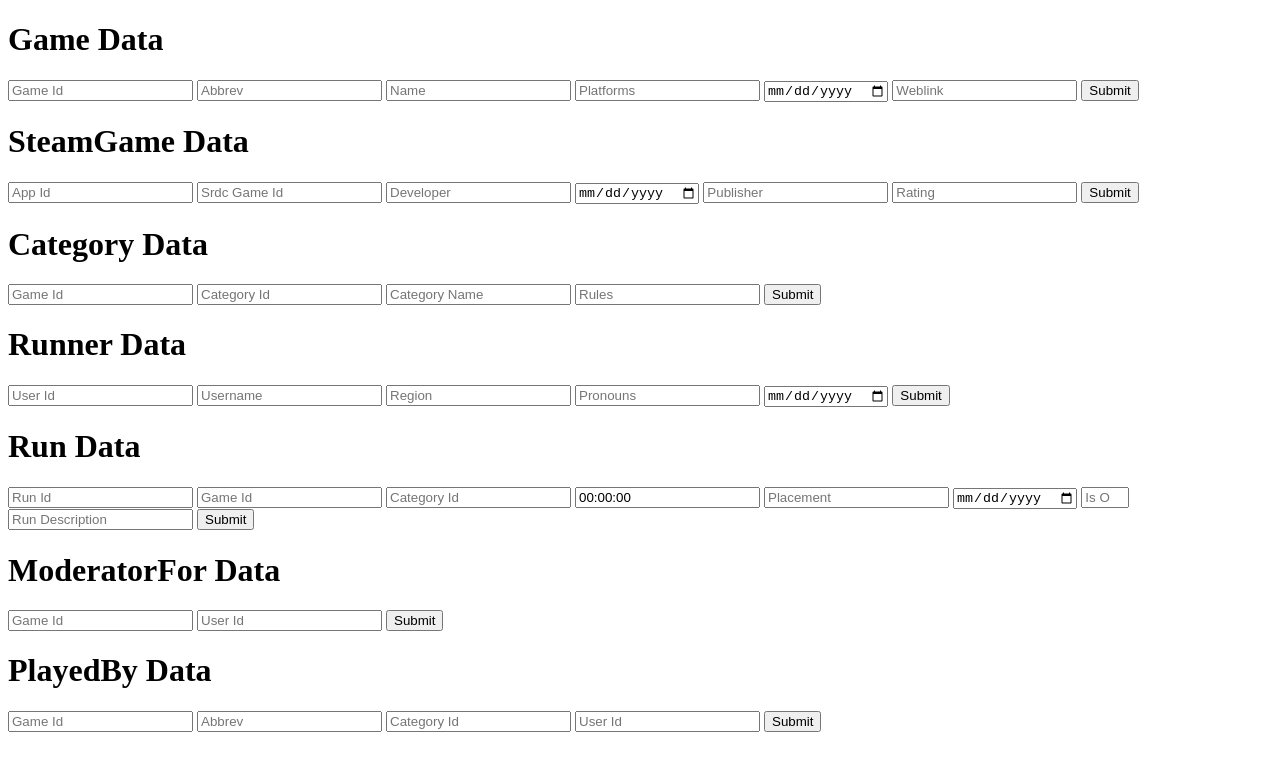
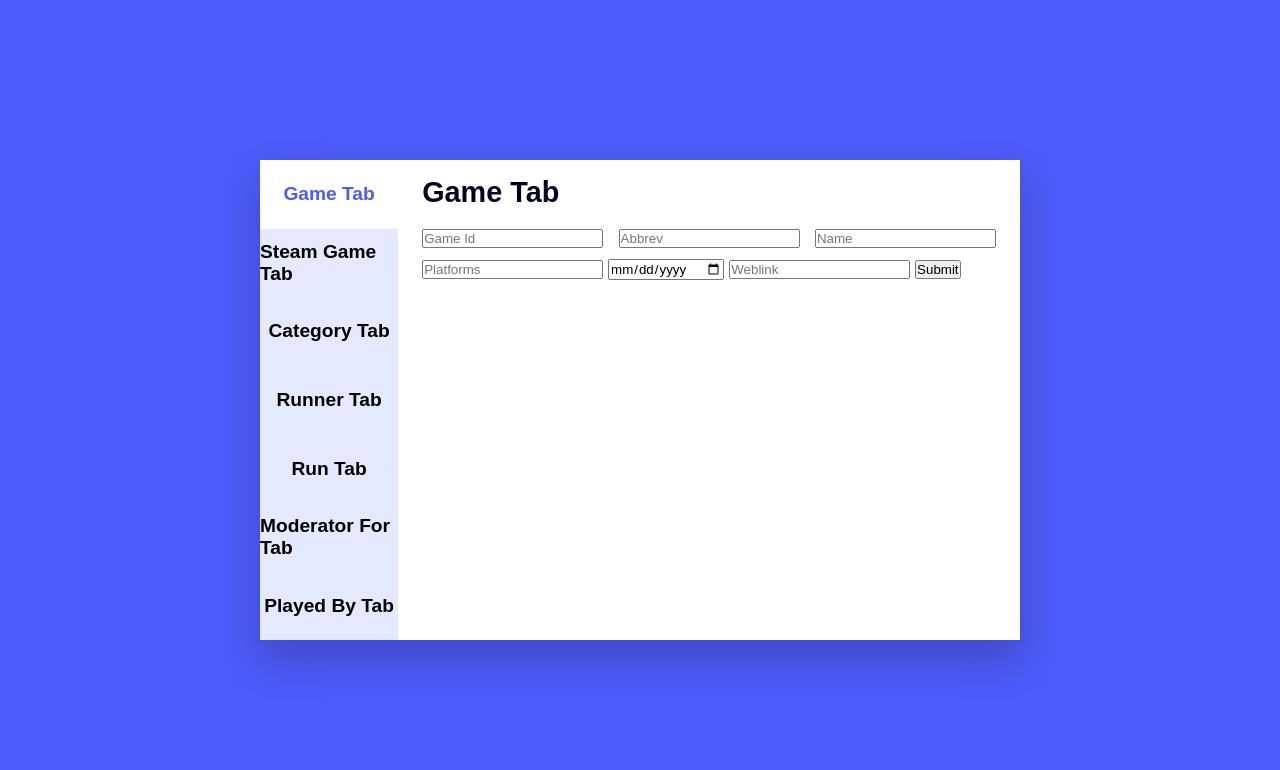
Before and after one commit to Nash-Skinner/EnbeeDatabase, a website: page public/index.html in a window 1280 px wide. Drawn offline with Linux system fonts and the light colour scheme.

Commit message:
Added tabs for each data type and a lot of CSS

```diff
--- a/public/index.html
+++ b/public/index.html
@@ -1,6 +1,32 @@
 <!DOCTYPE html>
-<html>
-    <h1>Game Data</h1>
+<html lang="en">
+    <head>
+        <meta name="viewport" content="width=device-width, inital-scale=1.0" />
+        <title>Enbee Database</title>
+        <!-- Google Font-->
+        <link
+            herf="https://fonts.googleapis.com/css2?family=Poppins:wght@400;600&display=swap"
+            rel="stylesheet"
+        />
+        <!-- Stylesheet -->
+        <link rel="stylesheet" href="styles.css" />
+    </head>
+    <body>
+        <div class="container">
+            <div class="tabs">
+                <h3 class="active">Game Tab</h3>
+                <h3>Steam Game Tab</h3>
+                <h3>Category Tab</h3>
+                <h3>Runner Tab</h3>
+                <h3>Run Tab</h3>
+                <h3>Moderator For Tab</h3>
+                <h3>Played By Tab</h3>
+            </div>
+
+            <div class="tab-content">
+                <!-- First -->
+                <div class="active">
+                    <h4>Game Tab</h4>
                     <form action="/api/game" method="POST">
                         <input name="gameId" placeholder="Game Id" type="text" maxlength="20" required/>
                         <input name="abbrev" placeholder="Abbrev" type="text" maxlength="20" required/>
@@ -11,8 +37,11 @@
 
                         <button type="submit">Submit</button>
                     </form>
+                </div>
 
-    <h1>SteamGame Data</h1>
+                <!-- Second -->
+                <div>
+                    <h4>Steam Game Tab</h4>
                     <form action="/api/steamgame" method="POST">
                         <input name="appId" placeholder="App Id" type="number" min="0" required/>
                         <input name="srdcGameId" placeholder="Srdc Game Id" type="text" maxlength="20" required/>
@@ -23,8 +52,11 @@
 
                         <button type="submit">Submit</button>
                     </form>
+                </div>
 
-    <h1>Category Data</h1>
+                <!-- Third -->
+                <div>
+                    <h4>Category Tab</h4>
                     <form action="/api/category" method="POST">
                         <input name="gameId" placeholder="Game Id" type="text" maxlength="20" required/>
                         <input name="categoryId" placeholder="Category Id" type="text" maxlength="20" required/>
@@ -33,8 +65,11 @@
 
                         <button type="submit">Submit</button>
                     </form>
+                </div>
 
-    <h1>Runner Data</h1>
+                <!-- Fourth -->
+                <div>
+                    <h4>Runner Tab</h4>
                     <form action="/api/runner" method="POST">
                         <input name="userId" placeholder="User Id" type="text" maxlength="20" required/>
                         <input name="username" placeholder="Username" type="text" maxlength="10" required/>
@@ -44,8 +79,11 @@
 
                         <button type="submit">Submit</button>
                     </form>
+                </div>
 
-    <h1>Run Data</h1>
+                <!-- Fifth -->
+                <div>
+                    <h4>Run Tab</h4>
                     <form action="/api/run" method="POST">
                         <input name="runId" placeholder="Run Id" type="text" maxlength="20" required/>
                         <input name="gameId" placeholder="Game Id" type="text" maxlength="20" required/>
@@ -58,16 +96,22 @@
 
                         <button type="submit">Submit</button>
                     </form>
+                </div>
 
-    <h1>ModeratorFor Data</h1>
+                <!-- Sixth -->
+                <div>
+                    <h4>Moderator For Tab</h4>
                     <form action="/api/moderatorfor" method="POST">
                         <input name="gameId" placeholder="Game Id" type="text" maxlength="20" required/>
                         <input name="userId" placeholder="User Id" type="text" maxlength="20" required/>
 
                         <button type="submit">Submit</button>
                     </form>
+                </div>
 
-    <h1>PlayedBy Data</h1>
+                <!-- Seventh -->
+                <div>
+                    <h4>Played By Tab</h4>
                     <form action="/api/playedby" method="POST">
                         <input name="runId" placeholder="Game Id" type="text" maxlength="20" required/>
                         <input name="gameId" placeholder="Abbrev" type="text" maxlength="20" required/>
@@ -76,7 +120,11 @@
 
                         <button type="submit">Submit</button>
                     </form>
+                </div>
+            </div>
 
-        <table action="/api/game" method="GET" class = "table">
-        </table>
+        </div>
+        <script src="script.js"></script>
+
+    </body>
 </html>
--- /dev/null
+++ b/public/script.js
@@ -0,0 +1,15 @@
+let tabs = document.querySelectorAll(".tabs h3");
+let tabContents = document.querySelectorAll(".tab-content div");
+
+tabs.forEach((tab,index) => {
+    tab.addEventListener("click", () => {
+        tabContents.forEach((content) => {
+            content.classList.remove("active");
+        });
+        tabs.forEach((tab) => {
+            tab.classList.remove("active");
+        });
+        tabContents[index].classList.add("active");
+        tabs[index].classList.add("active");
+    });
+});
--- /dev/null
+++ b/public/styles.css
@@ -0,0 +1,73 @@
+* {
+    padding: 0;
+    margin: 0;
+    box-sizing: border-box;
+    font-family: "Poppins", sans-serif;
+}
+body {
+    background-color: #4d5bf9;
+}
+.container {
+    background-color: #ffffff;
+    width: 95vmin;
+    font-size: 16px;
+    min-width: 30em;
+    height: 30em;
+    position: absolute;
+    transform: translate(-50%, -50%);
+    top: 50%;
+    left: 50%;
+    display: grid;
+    grid-template-columns: 2fr 9fr;
+    box-shadow: 0 20px 40px rgba(0, 0, 0, 0.2);
+}
+.tabs {
+    display: flex;
+    flex-direction: column;
+    justify-content: space-around;
+    background-color: #e4e9fd;
+}
+h3 {
+    height: 33.33%;
+    display: grid;
+    place-items: center;
+    font-size: 1.2em;
+    font-weight: 600;
+    cursor: pointer;
+}
+.tab-content {
+    background-color: #ffffff;
+    padding: 1em 1.5em;
+}
+.tab-content h4 {
+    font-size: 1.8em;
+    margin-bottom: 0.5em;
+    color: #000024;
+    font-weight: 600;
+}
+.tab-content form {
+    text-align: justify;
+    line-height: 1.9;
+    letter-spacing: 0.4px;
+    color: #202238;
+}
+.tab-content div {
+    display: none;
+}
+.tab-content .active{
+    display: block;
+}
+.tabs .active {
+    background-color: #ffffff;
+    color: #4d5bf9;
+}
+@media screen and (max-width: 500px) {
+    .container {
+        font-size: 14px;
+        min-width: 90vmin;
+        height: 70vh;
+    }
+    .tab-content{
+        padding: 1em 1.2em;
+    }
+}
```
Also changed, not shown: styles.css (deleted). Lines whose indentation alone changed are shown as unchanged.
